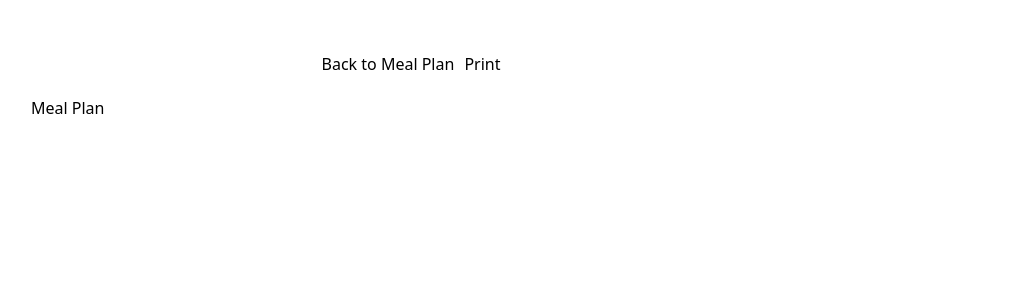
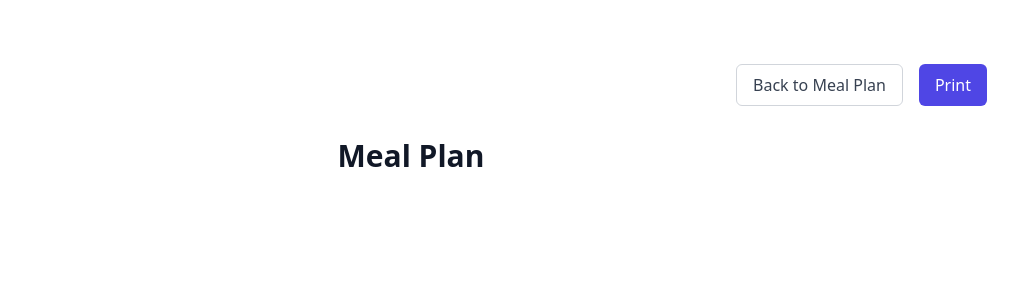
Before and after one commit to mathyasp/Meal-Plan-Generator, a React (Vite) app: page /print in a window 1280 px wide. Shown: the top 300 px of the page, without its empty margins (229-1247 px from the left). Built offline with nearby package versions, Linux system fonts and the light colour scheme.

Commit message:
Update PrintView to use tailwind

```diff
--- a/src/components/PrintView.jsx
+++ b/src/components/PrintView.jsx
@@ -10,26 +10,41 @@ function PrintView() {
   }
 
   return (
-    <div className="print-view">
-      <div className="print-controls">
-        <button onClick={handleBack}>Back to Meal Plan</button>
-        <button onClick={() => window.print()}>Print</button>
+    <div className="min-h-screen bg-white p-8">
+      {/* Print controls - hidden when printing */}
+      <div className="print:hidden mb-8 flex justify-end space-x-4">
+        <button
+          onClick={handleBack}
+          className="px-4 py-2 bg-white border border-gray-300 text-gray-700 rounded-md hover:bg-gray-100"
+        >
+          Back to Meal Plan
+        </button>
+        <button
+          onClick={() => window.print()}
+          className="px-4 py-2 bg-indigo-600 text-white rounded-md hover:bg-indigo-700"
+        >
+          Print
+        </button>
       </div>
 
-      <div className="print-content">
-        <h1>Meal Plan</h1>
+      {/* Print content */}
+      <div className="max-w-3xl mx-auto">
+        <h1 className="text-3xl font-bold text-gray-900 mb-8 text-center">Meal Plan</h1>
+
+        <div className="space-y-8">
           {meals.map(meal => (
-          <div key={meal.day} className="meal-day">
-            <h2>Day {meal.day}</h2>
-            <div className="meals">
+            <div key={meal.day} className="break-inside-avoid">
+              <h2 className="text-2xl font-semibold text-gray-900 mb-4">Day {meal.day}</h2>
+
+              <div className="space-y-6">
                 {meal.breakfast && meal.breakfast.name && (
-                <div className="meal">
-                  <h3>Breakfast</h3>
-                  <p>{meal.breakfast.name}</p>
+                  <div className="break-inside-avoid">
+                    <h3 className="text-lg font-medium text-gray-900 mb-2">Breakfast</h3>
+                    <p className="text-gray-700 mb-3">{meal.breakfast.name}</p>
                     {meal.breakfast.ingredients && meal.breakfast.ingredients.length > 0 && (
                       <div>
-                      <h4>Ingredients:</h4>
-                      <ul>
+                        <h4 className="text-sm font-medium text-gray-700 mb-2">Ingredients:</h4>
+                        <ul className="list-disc list-inside text-gray-600 space-y-1">
                           {meal.breakfast.ingredients.map((ingredient, index) => (
                             <li key={index}>{ingredient}</li>
                           ))}
@@ -38,14 +53,15 @@ function PrintView() {
                     )}
                   </div>
                 )}
+
                 {meal.lunch && meal.lunch.name && (
-                <div className="meal">
-                  <h3>Lunch</h3>
-                  <p>{meal.lunch.name}</p>
+                  <div className="break-inside-avoid">
+                    <h3 className="text-lg font-medium text-gray-900 mb-2">Lunch</h3>
+                    <p className="text-gray-700 mb-3">{meal.lunch.name}</p>
                     {meal.lunch.ingredients && meal.lunch.ingredients.length > 0 && (
                       <div>
-                      <h4>Ingredients:</h4>
-                      <ul>
+                        <h4 className="text-sm font-medium text-gray-700 mb-2">Ingredients:</h4>
+                        <ul className="list-disc list-inside text-gray-600 space-y-1">
                           {meal.lunch.ingredients.map((ingredient, index) => (
                             <li key={index}>{ingredient}</li>
                           ))}
@@ -54,14 +70,15 @@ function PrintView() {
                     )}
                   </div>
                 )}
+
                 {meal.dinner && meal.dinner.name && (
-                <div className="meal">
-                  <h3>Dinner</h3>
-                  <p>{meal.dinner.name}</p>
+                  <div className="break-inside-avoid">
+                    <h3 className="text-lg font-medium text-gray-900 mb-2">Dinner</h3>
+                    <p className="text-gray-700 mb-3">{meal.dinner.name}</p>
                     {meal.dinner.ingredients && meal.dinner.ingredients.length > 0 && (
                       <div>
-                      <h4>Ingredients:</h4>
-                      <ul>
+                        <h4 className="text-sm font-medium text-gray-700 mb-2">Ingredients:</h4>
+                        <ul className="list-disc list-inside text-gray-600 space-y-1">
                           {meal.dinner.ingredients.map((ingredient, index) => (
                             <li key={index}>{ingredient}</li>
                           ))}
@@ -75,6 +92,7 @@ function PrintView() {
           ))}
         </div>
       </div>
+    </div>
   )
 }
 
```
Lines whose indentation alone changed are shown as unchanged.
